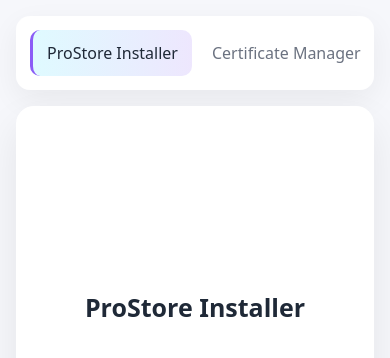
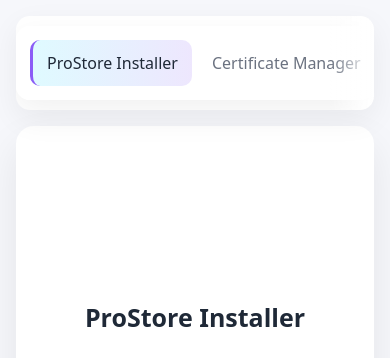
Before and after one commit to ProStore-iOS/ProStore-iOS.github.io, a plain HTML site: page web/index.html in a window 390 px wide. Shown: the top 358 px of the page. Drawn offline with Linux system fonts and the light colour scheme.

Commit message:
Add responsive styles for sidebar container and items

```diff
--- a/web/styles.css
+++ b/web/styles.css
@@ -236,3 +236,85 @@ body {
     padding: 24px;
   }
 }
+
+
+
+/* ---------- container for gradient & clipping ---------- */
+/* keep this minimal and scoped to mobile portrait where .sidebar is horizontal */
+.sidebar-container {
+  /* default: no visual change on desktop */
+  display: block;
+  position: relative;
+  overflow: visible;
+}
+
+/* only apply mobile top-bar behaviour in portrait (matches your existing rules) */
+@media (max-width: 900px) and (orientation: portrait) {
+  .sidebar-container {
+    /* container handles the gradient/clip while .sidebar scrolls inside it */
+    overflow: hidden;
+    padding: 10px 0;        /* keep same spacing you used */
+    background: var(--sidebar);
+    border-radius: 14px;
+    box-shadow: 0 10px 30px rgba(0, 0, 0, 0.06);
+  }
+
+  /* the actual scrolling row */
+  .sidebar {
+    display: flex;
+    gap: 6px;
+    padding-left: 14px;     /* match your existing .sidebar padding */
+    overflow-x: auto;
+    overflow-y: hidden;
+    -webkit-overflow-scrolling: auto; /* help iOS not fade too quickly */
+    scrollbar-width: thin; /* firefox hint */
+  }
+
+  /* webkit scrollbar style for small phones */
+  .sidebar::-webkit-scrollbar {
+    height: 6px;
+  }
+  .sidebar::-webkit-scrollbar-thumb {
+    background: rgba(0,0,0,0.28);
+    border-radius: 3px;
+  }
+
+  /* gradient fixed to the container's right edge (affordance) */
+  .sidebar-container::after {
+    content: '';
+    position: absolute;
+    top: 0;
+    right: 0;
+    height: 100%;
+    width: 44px; /* hint width; tweak to taste */
+    pointer-events: none;
+    background: linear-gradient(to right, rgba(255,255,255,0), rgba(255,255,255,1));
+    transition: opacity .18s ease, right .18s ease;
+    opacity: 1;
+    border-top-right-radius: 14px;
+    border-bottom-right-radius: 14px;
+  }
+
+  /* hide gradient when scrolled to end OR when no overflow */
+  .sidebar-container.scrolled-end::after,
+  .sidebar-container.no-overflow::after {
+    opacity: 0;
+    pointer-events: none;
+  }
+
+  /* small adjustment so the gradient doesn't fully cover last item */
+  .sidebar-item:last-child {
+    margin-right: 12px;
+  }
+}
+
+/* landscape (left vertical) behaviour remains unchanged, no gradient */
+@media (max-width: 900px) and (orientation: landscape) {
+  /* keep your existing landscape rules */
+  .sidebar {
+    width: 220px;
+    flex-direction: column;
+    overflow-x: hidden;
+    overflow-y: auto;
+  }
+}
```
